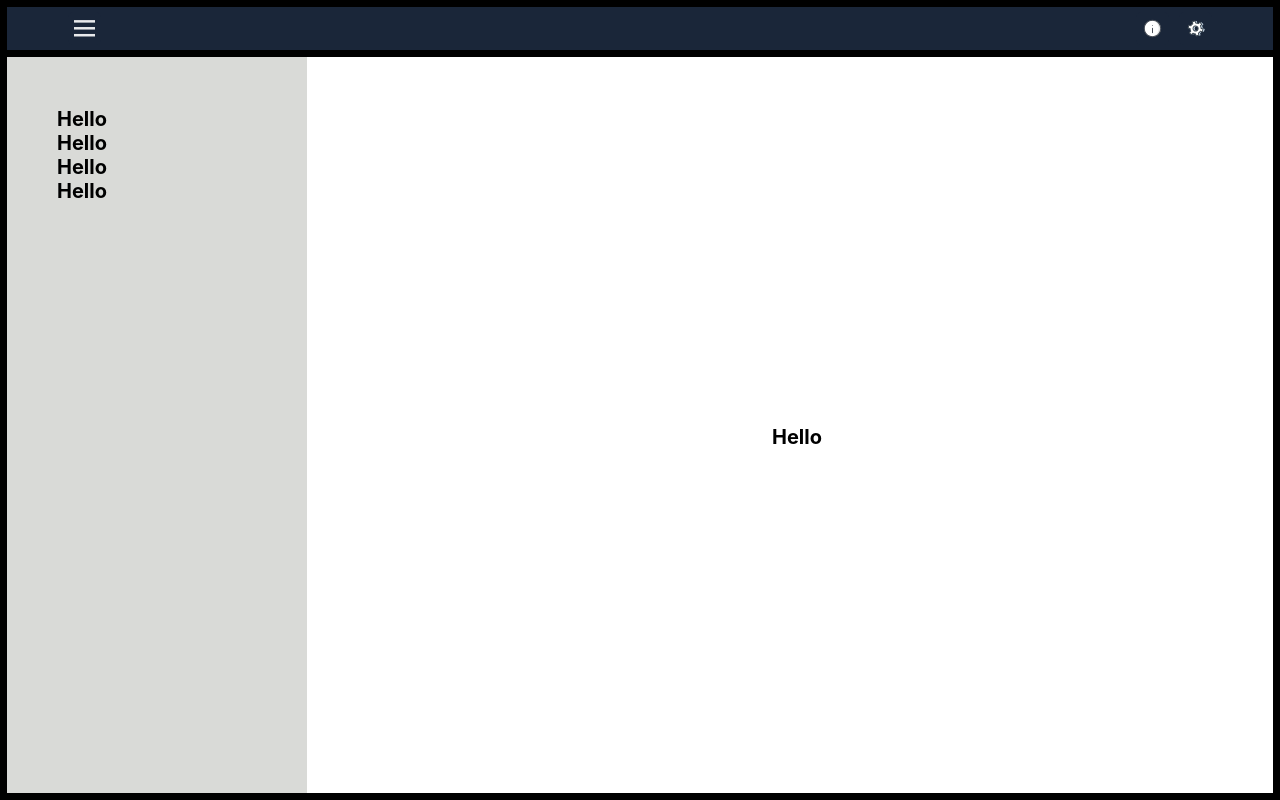
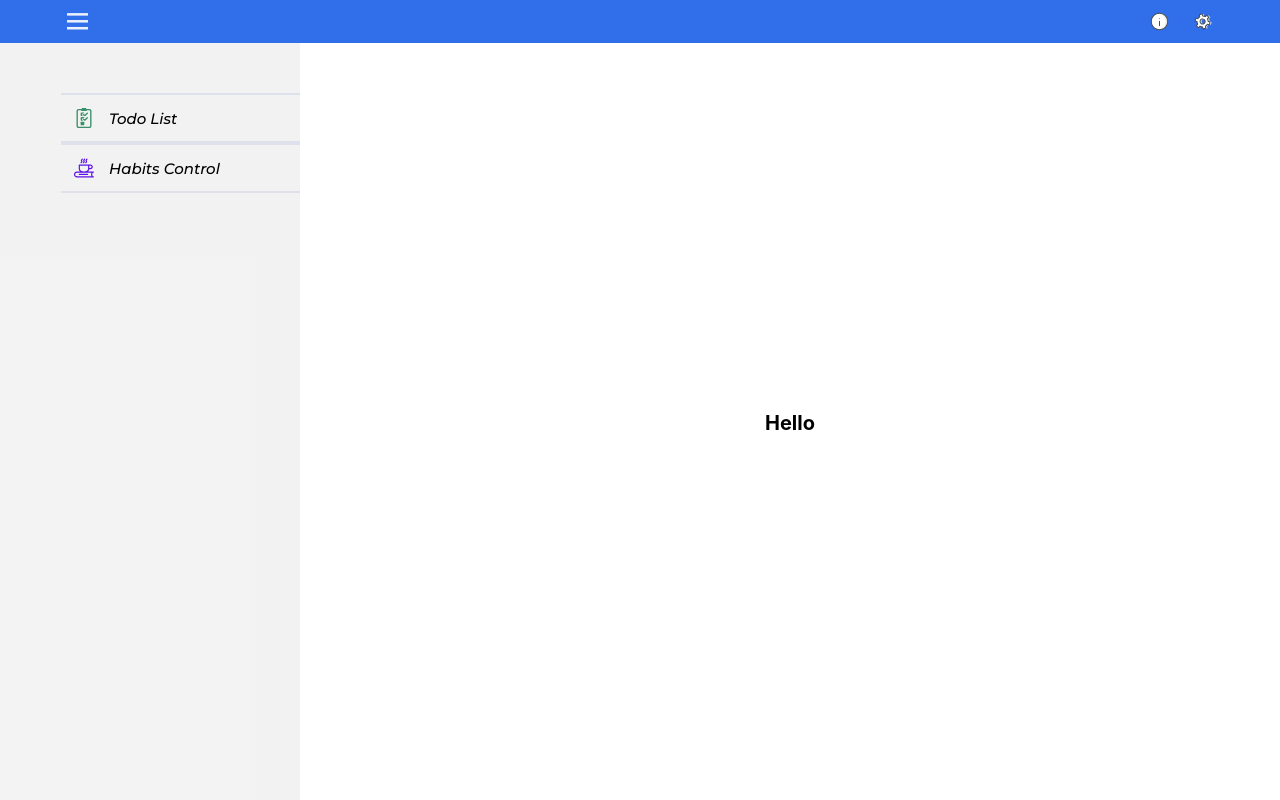
Before and after one commit to jakubwas/wTask, a React (Create React App) app in the folder client/: page / in a window 1280 px wide. Built offline with nearby package versions, Linux system fonts and the light colour scheme.

Commit message:
Add basic left menu buttons

```diff
--- a/client/public/index.html
+++ b/client/public/index.html
@@ -10,10 +10,8 @@
       content="Web site created using create-react-app"
     />
     <link
+      href="https://fonts.googleapis.com/css2?family=Montserrat:ital,wght@0,400;0,500;0,600;0,700;1,400;1,500;1,600;1,700&display=swap"
       rel="stylesheet"
-      href="https://pro.fontawesome.com/releases/v5.10.0/css/all.css"
-      integrity="sha384-AYmEC3Yw5cVb3ZcuHtOA93w35dYTsvhLPVnYs9eStHfGJvOvKxVfELGroGkvsg+p"
-      crossorigin="anonymous"
     />
     <link rel="apple-touch-icon" href="%PUBLIC_URL%/logo192.png" />
     <link rel="manifest" href="%PUBLIC_URL%/manifest.json" />
--- a/client/src/App.js
+++ b/client/src/App.js
@@ -13,7 +13,6 @@ const App = () => {
         height: "100vh",
         width: "100vw",
         overflow: "hidden",
-        border: "7px solid black",
       }}
     >
       <MenuState>
--- /dev/null
+++ b/client/src/Components/Buttons/LeftSidebarButtons/HabitsControlButton.js
@@ -0,0 +1,27 @@
+import React from "react";
+import LeftSidebarBtnContainer from "../../Containers/LeftSidebarBtnContainer";
+
+const HabitsControlButton = () => {
+  return (
+    <LeftSidebarBtnContainer>
+      <svg
+        viewBox="0 0 512 512"
+        height="2rem"
+        width="2rem"
+        style={{ marginRight: "1.5rem" }}
+        fill="#5d13e7"
+      >
+        <g>
+          <path d="m170.394 110.393c-5.858 5.858-5.858 15.355 0 21.213 5.857 5.857 15.355 5.858 21.213 0l15-15c14.12-14.12 14.12-37.094 0-51.213-2.422-2.422-2.422-6.364 0-8.787l15-15c5.858-5.858 5.858-15.355 0-21.213-5.857-5.858-15.355-5.858-21.213 0l-15 15c-14.12 14.12-14.12 37.094 0 51.213 2.422 2.422 2.422 6.364 0 8.787z" />
+          <path d="m230.394 110.393c-5.858 5.858-5.858 15.355 0 21.213 5.857 5.857 15.355 5.858 21.213 0l15-15c14.12-14.12 14.12-37.094 0-51.213-2.422-2.422-2.422-6.364 0-8.787l15-15c5.858-5.858 5.858-15.355 0-21.213-5.857-5.858-15.355-5.858-21.213 0l-15 15c-14.12 14.12-14.12 37.094 0 51.213 2.422 2.422 2.422 6.364 0 8.787z" />
+          <path d="m290.394 110.393c-5.858 5.858-5.858 15.355 0 21.213 5.857 5.857 15.355 5.858 21.213 0l15-15c14.12-14.12 14.12-37.094 0-51.213-2.423-2.422-2.423-6.364 0-8.787l15-15c5.858-5.858 5.858-15.355 0-21.213-5.857-5.858-15.355-5.858-21.213 0l-15 15c-14.12 14.12-14.12 37.094 0 51.213 2.423 2.422 2.423 6.364 0 8.787z" />
+          <path d="m346 406h-210c-8.284 0-15 6.716-15 15s6.716 15 15 15h210c8.284 0 15-6.716 15-15s-6.716-15-15-15z" />
+          <path d="m475.678 376h21.322c8.284 0 15-6.716 15-15s-6.716-15-15-15h-138.048c17.559-15.011 28.139-35.411 31.147-60h30.901c33.084 0 60-26.916 60-60s-26.916-60-60-60c-12.789 0-263.757 0-285 0-8.284 0-15 6.716-15 15v90c0 31.353 11.031 57.033 32.048 75h-78.048c-41.355 0-75 33.645-75 75s33.645 75 75 75h422c8.284 0 15-6.716 15-15s-6.716-15-15-15h-21.322c-11.685-28.738-11.685-61.262 0-90zm-24.678-150c0 16.542-13.458 30-30 30h-30v-60h30c16.542 0 30 13.458 30 30zm-300 45v-75h210v75c0 57.322-47.73 75-105 75-57.285 0-105-17.688-105-75zm-76 195c-24.813 0-45-20.187-45-45s20.187-45 45-45h368.827c-9.191 29.214-9.19 60.786 0 90z" />
+        </g>
+      </svg>
+      Habits Control
+    </LeftSidebarBtnContainer>
+  );
+};
+
+export default HabitsControlButton;
--- /dev/null
+++ b/client/src/Components/Buttons/LeftSidebarButtons/TodoListButton.js
@@ -0,0 +1,50 @@
+import React from "react";
+import LeftSidebarBtnContainer from "../../Containers/LeftSidebarBtnContainer";
+
+const TodoListButton = () => {
+  return (
+    <LeftSidebarBtnContainer>
+      <svg
+        viewBox="0 0 470.767 470.767"
+        style={{ width: "2rem", height: "2rem", marginRight: "1.5rem" }}
+        fill="#389168"
+      >
+        <path
+          d="M362.965,21.384H289.62L286.638,7.99C285.614,3.323,281.467,0,276.685,0h-82.618c-4.782,0-8.913,3.323-9.953,7.99
+		l-2.967,13.394h-73.36c-26.835,0-48.654,21.827-48.654,48.662v352.06c0,26.835,21.819,48.662,48.654,48.662h255.179
+		c26.835,0,48.67-21.827,48.67-48.662V70.046C411.635,43.211,389.8,21.384,362.965,21.384z M379.831,422.105
+		c0,9.295-7.563,16.858-16.866,16.858H107.786c-9.287,0-16.85-7.563-16.85-16.858V70.046c0-9.295,7.563-16.857,16.85-16.857h66.294
+		l-1.692,7.609c-0.684,3.02,0.062,6.188,1.988,8.596c1.94,2.415,4.876,3.82,7.965,3.82h106.082c3.091,0,6.026-1.405,7.951-3.82
+		c1.942-2.415,2.687-5.575,2.004-8.596l-1.692-7.609h66.279c9.303,0,16.866,7.563,16.866,16.857V422.105z"
+        />
+        <path
+          d="M170.835,188.426h43.249l-10.279-7.019c-14.506-9.899-18.232-29.693-8.325-44.197c9.893-14.489,29.693-18.239,44.197-8.324
+		l1.694,1.157v-12.136c0-7.866-6.383-14.248-14.242-14.248h-56.294c-7.857,0-14.24,6.383-14.24,14.248v56.271
+		C156.595,182.045,162.978,188.426,170.835,188.426z"
+        />
+        <path
+          d="M303.256,110.313l-49.85,47.194l-22.704-15.49c-7.221-4.962-17.13-3.083-22.099,4.162
+		c-4.954,7.251-3.09,17.144,4.178,22.098l33.28,22.727c2.718,1.864,5.839,2.772,8.961,2.772c3.96,0,7.888-1.474,10.933-4.356
+		l59.167-56.014c6.382-6.033,6.645-16.104,0.62-22.479C319.686,104.552,309.637,104.28,303.256,110.313z"
+        />
+        <path
+          d="M170.835,297.669H214.1l-10.295-7.027c-14.506-9.901-18.232-29.693-8.325-44.197c9.893-14.498,29.693-18.248,44.197-8.325
+		l1.694,1.158v-12.136c0-7.865-6.383-14.248-14.242-14.248h-56.294c-7.857,0-14.24,6.383-14.24,14.248v56.279
+		C156.595,291.286,162.978,297.669,170.835,297.669z"
+        />
+        <path
+          d="M303.256,219.555l-49.85,47.186l-22.704-15.49c-7.221-4.97-17.13-3.098-22.099,4.162
+		c-4.954,7.253-3.09,17.144,4.178,22.099l33.28,22.727c2.718,1.864,5.839,2.772,8.961,2.772c3.96,0,7.888-1.476,10.933-4.356
+		l59.167-56.007c6.382-6.033,6.645-16.096,0.62-22.479C319.686,213.793,309.637,213.529,303.256,219.555z"
+        />
+        <path
+          d="M227.129,322.135h-56.294c-7.857,0-14.24,6.383-14.24,14.248v56.271c0,7.865,6.383,14.248,14.24,14.248h56.294
+		c7.859,0,14.242-6.383,14.242-14.248v-56.271C241.371,328.518,234.988,322.135,227.129,322.135z"
+        />
+      </svg>
+      Todo List
+    </LeftSidebarBtnContainer>
+  );
+};
+
+export default TodoListButton;
--- a/client/src/Components/Buttons/BurgerMenu.js
+++ b/client/src/Components/Buttons/NavbarButtons/BurgerMenu.js
@@ -3,7 +3,7 @@ import styled from "styled-components";
 
 import NavbarButton from "./NavbarButton";
 
-import MenuContext from "../../Context/menuContext";
+import MenuContext from "../../../Context/menuContext";
 
 const Menu = styled.svg`
   display: flex;
--- a/client/src/Components/Buttons/NavbarButton.js
+++ b/client/src/Components/Buttons/NavbarButtons/NavbarButton.js
@@ -2,7 +2,7 @@ import React from "react";
 import styled from "styled-components";
 
 const Button = styled.button`
-  background: #1a2639;
+  background: #316fea;
   display: flex;
   align-items: center;
   justify-content: center;
--- /dev/null
+++ b/client/src/Components/Containers/LeftSidebarBtnContainer.js
@@ -0,0 +1,29 @@
+import React from "react";
+import styled from "styled-components";
+
+const ButtonContainer = styled.div`
+  width: 100%;
+  display: flex;
+  align-items: center;
+  text-align: center;
+  padding: 1.3rem;
+  margin-left: 0.5rem;
+  font-size: 1.5rem;
+  font-family: "Montserrat", sans-serif;
+  font-weight: 500;
+  font-style: italic;
+  cursor: pointer;
+  border-top: 2px solid #dee1ec;
+  border-bottom: 2px solid #dee1ec;
+
+  &:hover {
+    border-top: 2px solid #083358;
+    border-bottom: 2px solid #083358;
+  }
+`;
+
+const LeftSidebarBtnContainer = (props) => {
+  return <ButtonContainer>{props.children}</ButtonContainer>;
+};
+
+export default LeftSidebarBtnContainer;
--- a/client/src/Components/Containers/LeftSidebarContainer.js
+++ b/client/src/Components/Containers/LeftSidebarContainer.js
@@ -6,8 +6,9 @@ const Container = styled.div`
   width: 30rem;
   display: flex;
   flex-direction: column;
-  padding: 5rem 0 0 5rem;
-  background: #d9dad7;
+  padding: 5rem 0 0 7vh;
+  background: rgba(12, 12, 12, 0.05);
+  overflow: hidden;
 `;
 
 const LeftSidebarContainer = (props) => {
--- a/client/src/Components/Layout/LeftSidebar.js
+++ b/client/src/Components/Layout/LeftSidebar.js
@@ -3,6 +3,8 @@ import styled from "styled-components";
 import { CSSTransition } from "react-transition-group";
 
 import LeftSidebarContainer from "../Containers/LeftSidebarContainer";
+import TodoListButton from "../Buttons/LeftSidebarButtons/TodoListButton";
+import HabitsControlButton from "../Buttons/LeftSidebarButtons/HabitsControlButton";
 
 import MenuContext from "../../Context/menuContext";
 
@@ -20,10 +22,8 @@ const LeftSidebar = () => {
         classNames="my-node"
       >
         <LeftSidebarContainer>
-          <h1>Hello</h1>
-          <h1>Hello</h1>
-          <h1>Hello</h1>
-          <h1>Hello</h1>
+          <TodoListButton />
+          <HabitsControlButton />
         </LeftSidebarContainer>
       </CSSTransition>
     </div>
--- a/client/src/Components/Layout/Navbar.js
+++ b/client/src/Components/Layout/Navbar.js
@@ -2,19 +2,18 @@
 import React, { useContext } from "react";
 import styled from "styled-components";
 // Components
-import BurgerMenu from "../Buttons/BurgerMenu";
+import BurgerMenu from "../Buttons/NavbarButtons/BurgerMenu";
 import RightSideNavIcon from "../Containers/RightSideNavIcons";
-import Settings from "../Buttons/SettingsButton";
-import InfoButton from "../Buttons/InfoButton";
+import Settings from "../Buttons/NavbarButtons/SettingsButton";
+import InfoButton from "../Buttons/NavbarButtons/InfoButton";
 
 // Styled Components
 const NavigationBar = styled.div`
   min-height: 5vh;
-  background: #1a2639;
+  background: #316fea;
   display: flex;
   align-items: center;
   justify-content: space-between;
-  border-bottom: 7px solid black;
 `;
 
 // React Component
```
Also changed, not shown: client/src/Components/Buttons/NavbarButtons/InfoButton.js (renamed from client/src/Components/Buttons/InfoButton.js), client/src/Components/Buttons/NavbarButtons/SettingsButton.js (renamed from client/src/Components/Buttons/SettingsButton.js).
